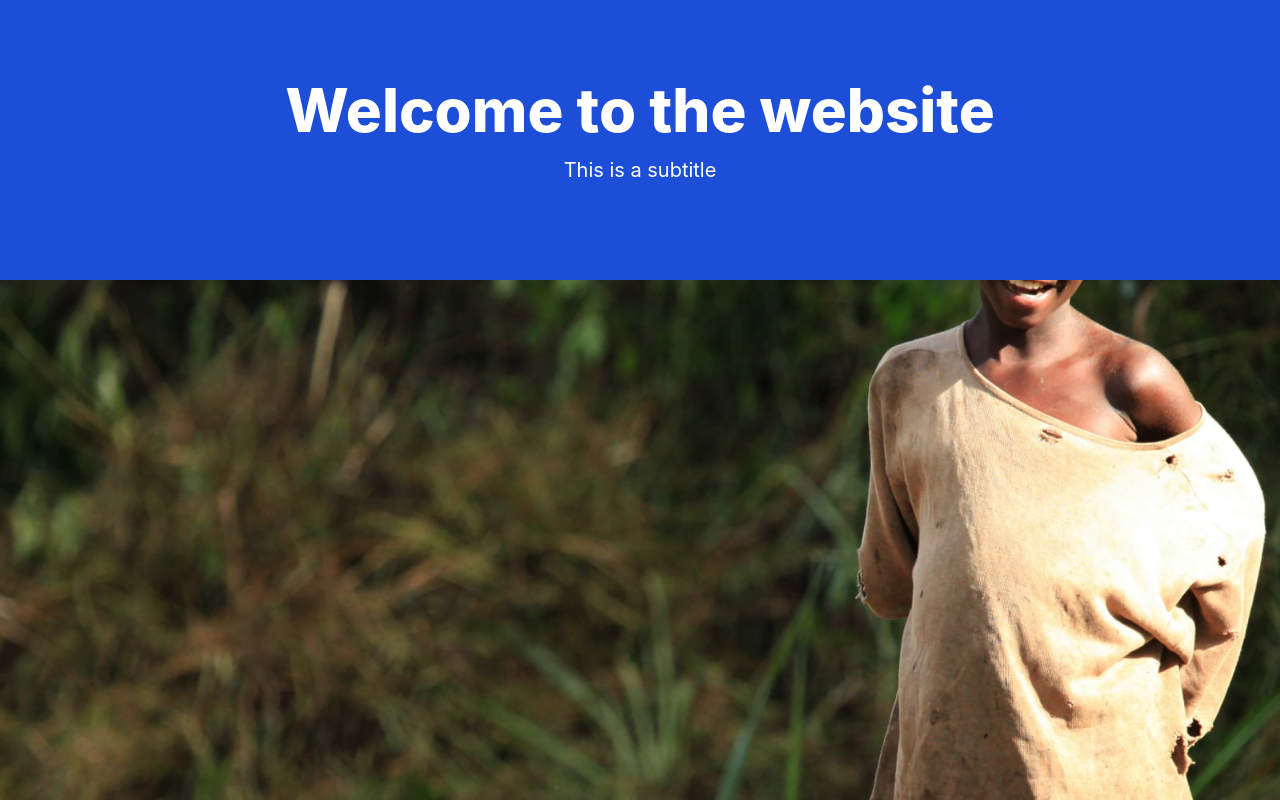
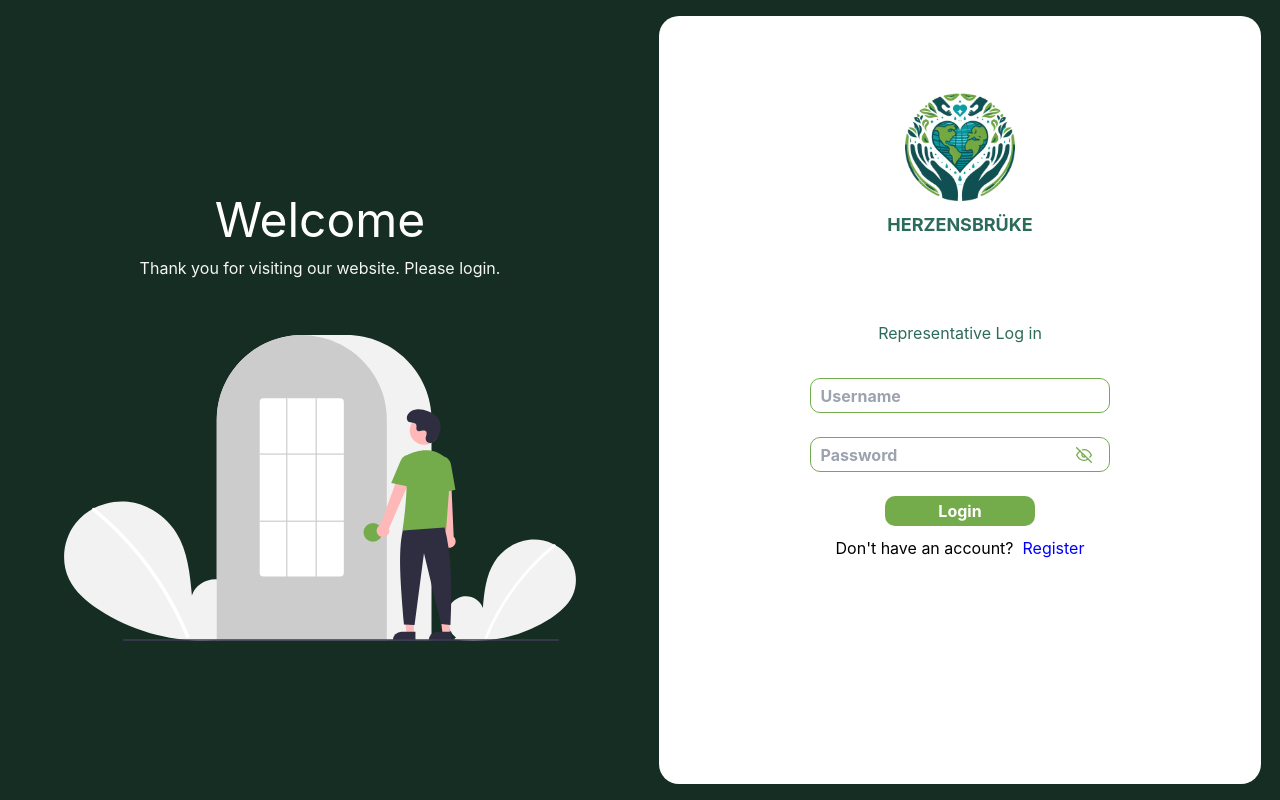
Before and after one commit to Tatos23/FC-CSEN, a React (Create React App) app: page / in a window 1280 px wide. Built offline with nearby package versions, Linux system fonts and the light colour scheme.

Commit message:
Still developing the DocUpload component

```diff
--- a/src/App.js
+++ b/src/App.js
@@ -14,8 +14,8 @@ function App() {
     <div className="App">
 
 
-      <Hero title="Welcome to the website" subtitle="This is a subtitle" />
-      {/* <Authentication role="Admin" /> */}
+      {/* <Hero title="Welcome to the website" subtitle="This is a subtitle" /> */}
+      <Authentication role="Representative" />
       {/* <Landing /> */}
       {/* <HomePage /> */}
       {/* <NavigationL/> */}
```
Also changed, not shown: src/components/authentication/DocUpload.css (line endings or trailing spaces).
